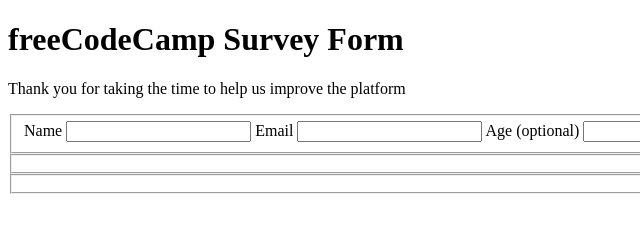
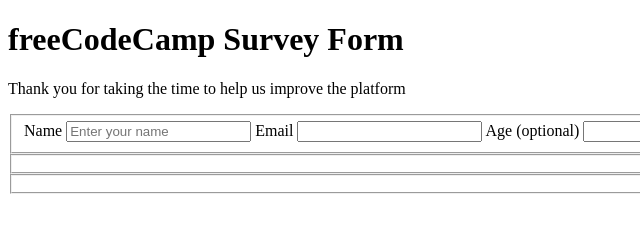
Before and after one commit to chickenjenders/Survery-Form, a plain HTML site: page index.html in a window 1280 px wide. Shown: the full height of the page, 0-640 px from the left. Drawn offline with Linux system fonts and the light colour scheme.

Commit message:
placeholder for name

```diff
--- a/index.html
+++ b/index.html
@@ -16,7 +16,7 @@
   </p>
   <form id="survey-form">
     <fieldset>
-      <label for="name">Name <input id="name" type="text" required /> </label>
+      <label for="name">Name <input id="name" type="text" placeholder="Enter your name" required /> </label>
       <label for="email">Email <input id="email" type="email" required /></label>
       <label for="age">Age (optional) <input id="age" type="number" /></label>
       <label for="role">
```
